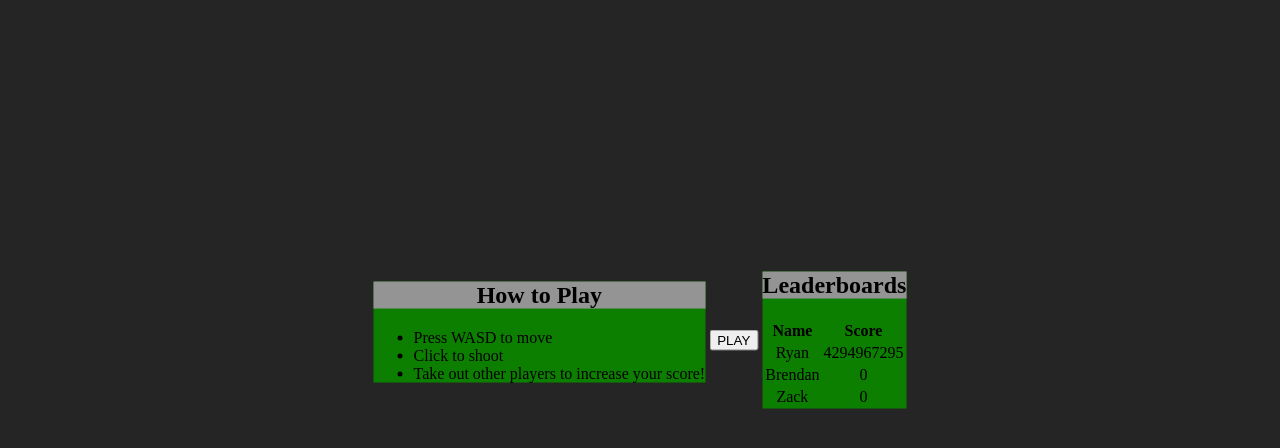
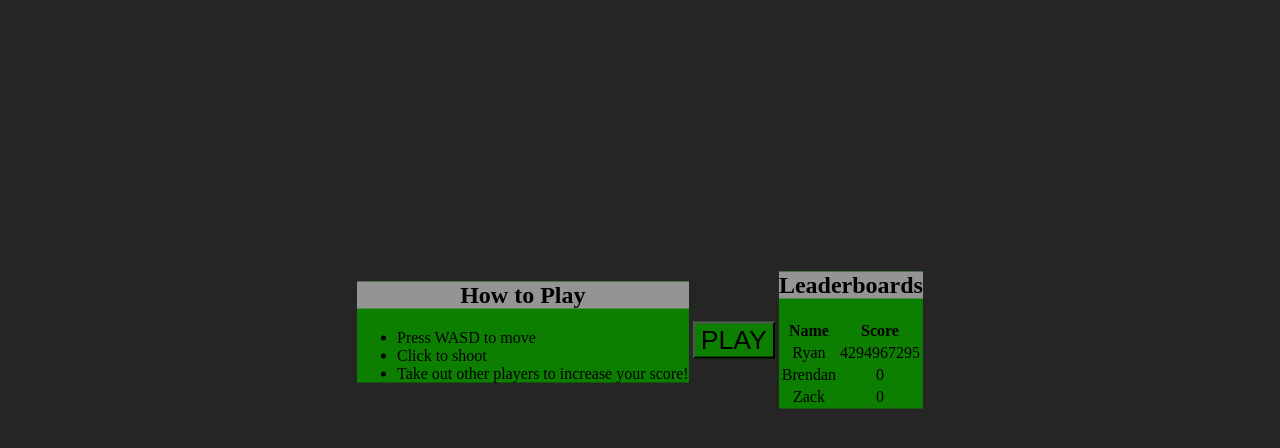
Before and after one commit to zamoorma/game-project, a plain HTML site: page index.html in a window 1280 px wide. Shown: the part 60-508 px from the top of the page. Drawn offline with Linux system fonts and the light colour scheme.

Commit message:
Add files via upload

```diff
--- a/style.css
+++ b/style.css
@@ -18,6 +18,12 @@ h2 {
     color:#cdcdcd;
     background: none;
     border-color:#252525;
+}
+
+.playButton{
+    cursor: pointer;
+    font-size: 20pt;
+    background-color: #0c7e00;
 }
 
 #nav-links {
```
